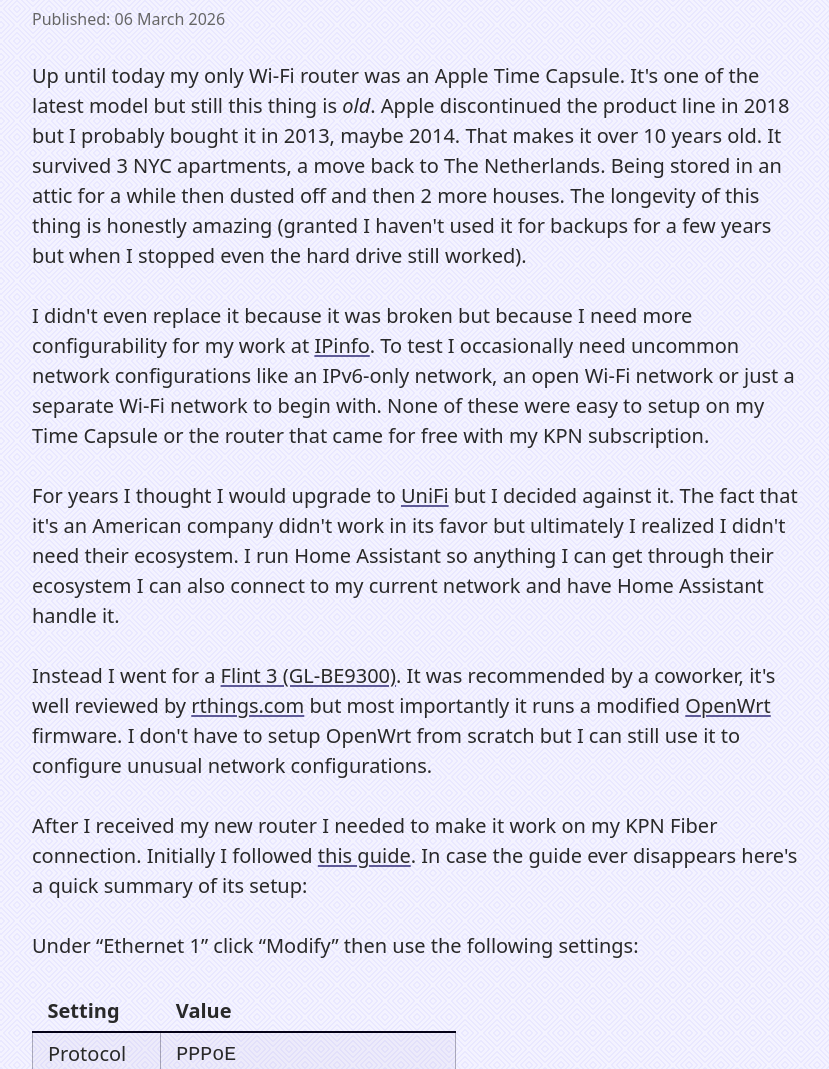
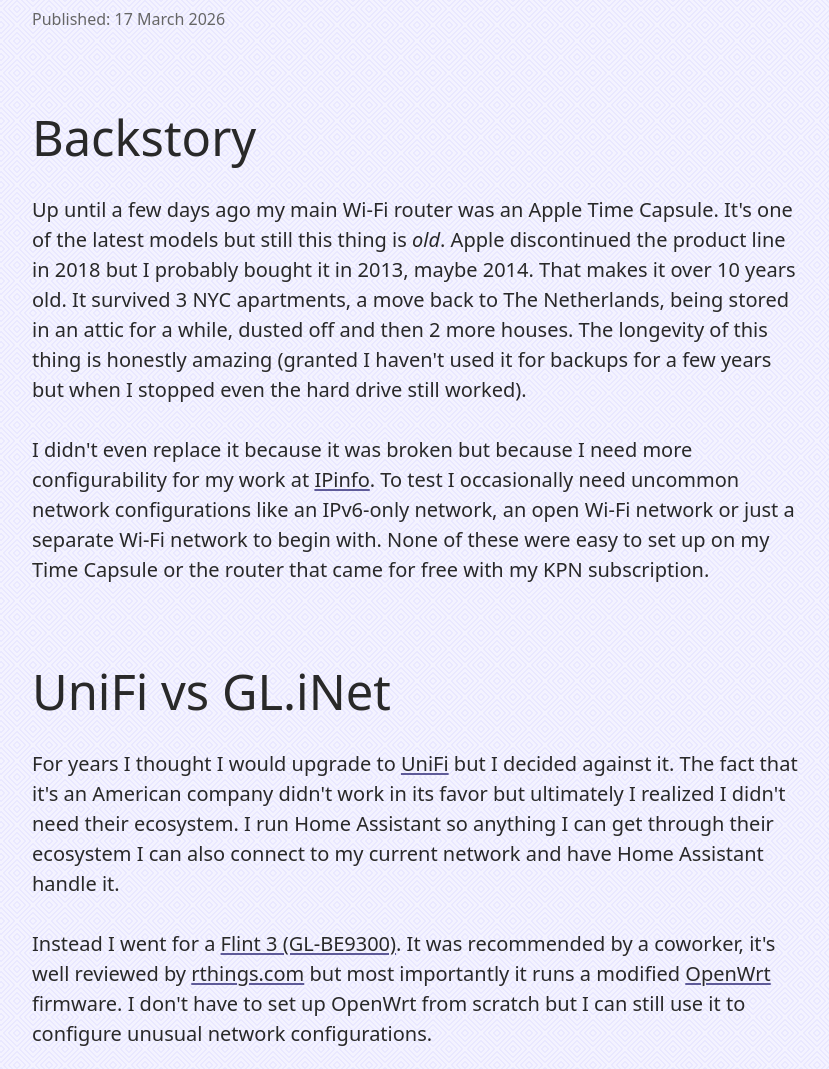
Before and after one commit to klaaspieter/annemame, an Eleventy site: page src/blog/configure-gl-inet-gl-be9300-flint-3-on-kpn-fiber.md in a window 1280 px wide. Shown: the part 391-1460 px from the top of the page, without its empty margins (223-1052 px from the left). Built offline with nearby package versions, Linux system fonts and the light colour scheme; Eleventy itself is replaced by a stand-in of ours; files that its build step writes are made by us from their sources.

Commit message:
Write about setting up my Flint 3

```diff
--- a/src/blog/configure-gl-inet-gl-be9300-flint-3-on-kpn-fiber.md
+++ b/src/blog/configure-gl-inet-gl-be9300-flint-3-on-kpn-fiber.md
@@ -1,20 +1,21 @@
 ---
 title: "Configure GL.iNet GL-BE9300 (Flint 3) on KPN fiber"
-date: "2026-03-06"
+date: "2026-03-17"
 ---
 
-Up until today my only Wi-Fi router was an Apple Time Capsule. It's one of the
-latest model but still this thing is _old_. Apple discontinued the product line
-in 2018 but I probably bought it in 2013, maybe 2014. That makes it over 10
-years old. It survived 3 NYC apartments, a move back to The Netherlands.
-Being stored in an attic for a while then dusted off and then 2 more houses.
-The longevity of this thing is honestly amazing (granted I haven't used it for backups for a few years but when I stopped even the hard drive still worked).
+## Backstory
 
-I didn't even replace it because it was broken but because I need more configurability for my work at [IPinfo](https://ipinfo.io). To test I occasionally need uncommon network configurations like an IPv6-only network, an open Wi-Fi network or just a separate Wi-Fi network to begin with. None of these were easy to setup on my Time Capsule or the router that came for free with my KPN subscription.
+Up until a few days ago my main Wi-Fi router was an Apple Time Capsule. It's one of the latest models but still this thing is _old_. Apple discontinued the product line in 2018 but I probably bought it in 2013, maybe 2014. That makes it over 10 years old. It survived 3 NYC apartments, a move back to The Netherlands, being stored in an attic for a while, dusted off and then 2 more houses. The longevity of this thing is honestly amazing (granted I haven't used it for backups for a few years but when I stopped even the hard drive still worked).
+
+I didn't even replace it because it was broken but because I need more configurability for my work at [IPinfo](https://ipinfo.io). To test I occasionally need uncommon network configurations like an IPv6-only network, an open Wi-Fi network or just a separate Wi-Fi network to begin with. None of these were easy to set up on my Time Capsule or the router that came for free with my KPN subscription.
+
+## UniFi vs GL.iNet
 
 For years I thought I would upgrade to [UniFi](https://www.ui.com/) but I decided against it. The fact that it's an American company didn't work in its favor but ultimately I realized I didn't need their ecosystem. I run Home Assistant so anything I can get through their ecosystem I can also connect to my current network and have Home Assistant handle it.
 
-Instead I went for a [Flint 3 (GL-BE9300)](https://store-eu.gl-inet.com/collections/home-routers/products/flint-3-gl-be9300-tri-band-wi-fi-7-home-router). It was recommended by a coworker, it's well reviewed by [rthings.com](https://www.rtings.com/router/reviews/gl-inet/flint-3-gl-be9300) but most importantly it runs a modified [OpenWrt](https://openwrt.org/) firmware. I don't have to setup OpenWrt from scratch but I can still use it to configure unusual network configurations.
+Instead I went for a [Flint 3 (GL-BE9300)](https://store-eu.gl-inet.com/collections/home-routers/products/flint-3-gl-be9300-tri-band-wi-fi-7-home-router). It was recommended by a coworker, it's well reviewed by [rthings.com](https://www.rtings.com/router/reviews/gl-inet/flint-3-gl-be9300) but most importantly it runs a modified [OpenWrt](https://openwrt.org/) firmware. I don't have to set up OpenWrt from scratch but I can still use it to configure unusual network configurations.
+
+## KPN setup
 
 After I received my new router I needed to make it work on my KPN Fiber connection. Initially I followed [this guide](https://danieldk.eu/Hardware/Networking/GL.iNet-GL-MT6000-on-KPN-fiber). In case the guide ever disappears here's a quick summary of its setup:
 
@@ -30,6 +31,8 @@
 
 Then click “Apply”
 
+## IPv6 support
+
 The guide worked, but left me without IPv6 support. After some digging I found
 it's something I need to enable by going to “Network” -> “IPv6” and then enable
 it with the following settings:
@@ -39,7 +42,6 @@
 |Mode|Native|
 |DNS Acquisition method|Automatic|
 
-Finally go to “Network” -> “Multi-WAN”, Click the settings gear next to Ethernet 1 and change “Protocol” from “IPv4” to “Both”
+Finally go to “Network” -> “Multi-WAN”, Click the settings gear next to “Ethernet 1” and change “Protocol” from “IPv4” to “Both”
 
-That's it. Quick way to test if it worked is to see if
-[v6.ipinfo.io](https://v6.ipinfo.io) loads.
+That's it. A quick way to test if it worked is to see if [v6.ipinfo.io](https://v6.ipinfo.io) loads. Next I'm going to set up an open but encrypted ([OWE](https://en.wikipedia.org/wiki/Opportunistic_Wireless_Encryption)) Wi-Fi network for testing.
```
